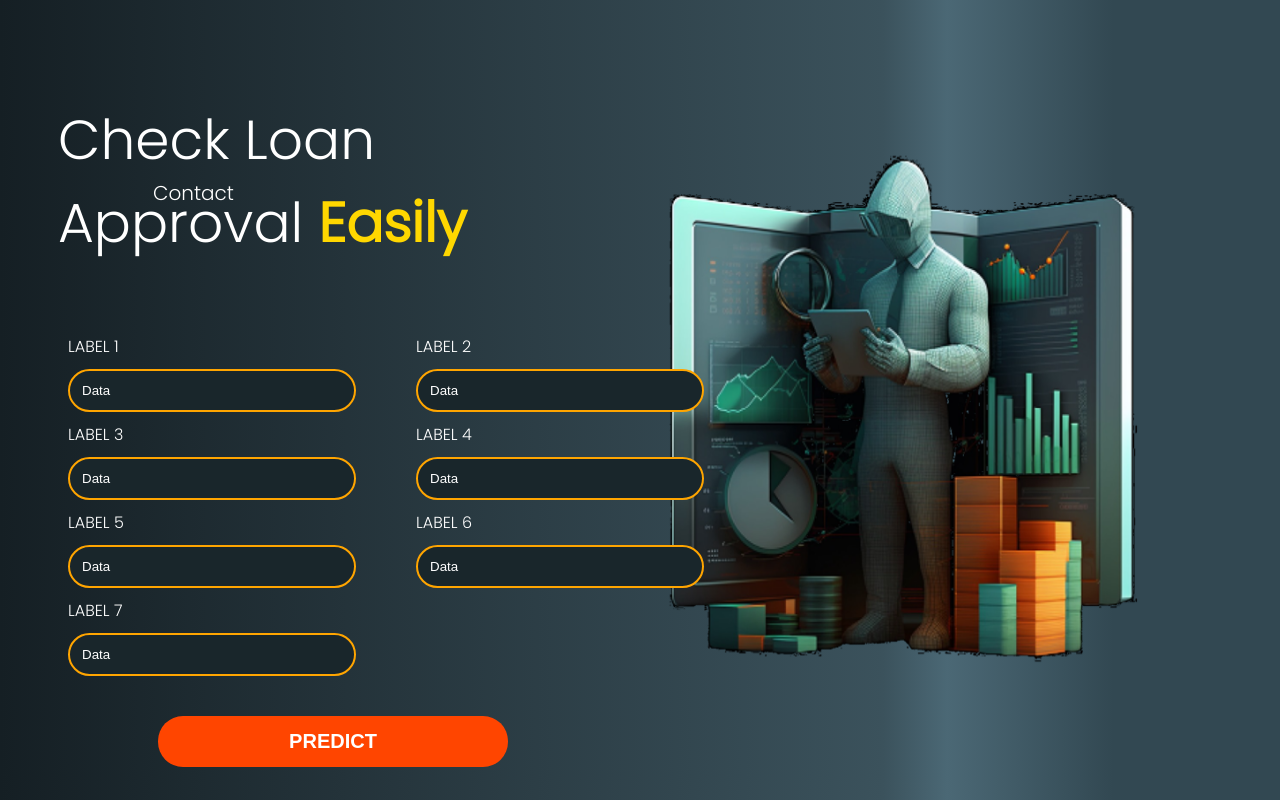
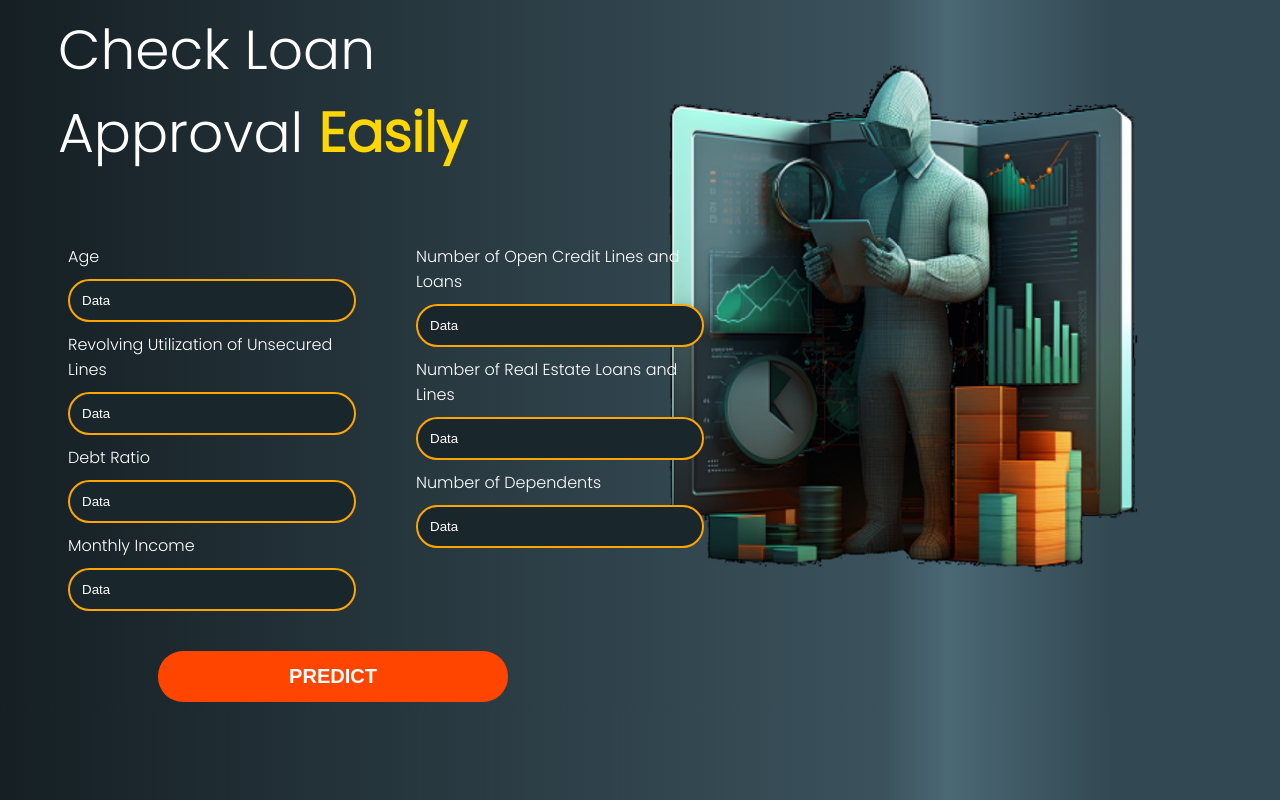
Before and after one commit to rudraa-ksh/LOAN-DEFAULT-PREDICTION, a Django app: template main/templates/Home.html in a window 1280 px wide. Run offline with Django 5.2, Linux system fonts and the light colour scheme; the template is opened without the code that fills it, so the values that code supplies are empty.

Commit message:
Update: HTML and CSS Files

```diff
--- a/main/templates/Home.css
+++ b/main/templates/Home.css
@@ -3,27 +3,11 @@ body {
     background: linear-gradient(90deg, rgba(21,31,36,1) 0%, rgba(59,82,92,1) 69%, rgba(75,104,117,1) 74%, rgba(50,72,82,1) 87%);
     font-family: 'Poppins', sans-serif;
 }
-ul {
-    list-style: none;
-    margin: 0;
-    padding: 0;
-}
+
 #main_text{
     margin-left: 50px;
 }
-#navbar {
-    display: flex;
-    justify-content: space-around;
-    align-items: center;
-    height: 50px;
-    margin-bottom: 40px;
-}
-#navbar li {
-    display: inline-block;
-    font-size: 20px;
-    margin: 20px;
-    padding: 110px;
-}
+
 span{
     color: white;
     font-size: 55px;
@@ -33,15 +17,6 @@ span{
     color:gold;
     font-weight: bold;
 }
-#navbar a {
-    text-decoration: none;
-    color: #fff;
-    padding: 15px;
-    display: block;
-}
-#navbar a:hover {
-    background-color: #555;
-}
 #image {
     margin-top: 35px;
     margin-right: 100px;
@@ -50,14 +25,10 @@ span{
     height: 550px;
     width: 550px;
 }
-.heading {
-    color:white;
-    font-size: 62px;
-    padding-left:60px;
-    display:flex;
-}
+
 .search-bar {
-    margin-left:60px;
+    color: White;
+    margin-left: 60px;
     padding: 12px;
     border: 2px solid orange;
     border-radius: 25px;
--- a/main/templates/Home.html
+++ b/main/templates/Home.html
@@ -3,47 +3,35 @@
 <head>
     <meta charset="UTF-8">
     <meta name="viewport" content="width=device-width, initial-scale=1.0">
-    <title>Navbar Example</title>
+    <title>LOAN DEFAULT PREDICTION</title>
     <link rel="stylesheet" href="Home.css">
     <link rel="preconnect" href="https://fonts.googleapis.com">
     <link rel="preconnect" href="https://fonts.gstatic.com" crossorigin>
     <link href="https://fonts.googleapis.com/css2?family=Poppins:wght@300&display=swap" rel="stylesheet">
 </head>
 <body>
-<div>
-    <nav id="navbar">
-        <ul>
-            <li><a href="#">Home</a></li>
-            <li><a href="#">About Us</a></li>
-            <li><a href="#">Services</a></li>
-            <li><a href="#">Contact</a></li>
-        </ul>
-    </nav>
-</div>
     <img src="Picture1.png" alt="Scientist Image" id="image" >
     <div id ="main_text">
         <span>Check Loan Approval</span><span id="yellow_text"> Easily</span>
     </div>
-
     <div class="boxes">
-    <div class="first">
-        <label for="label1" class="labels">LABEL 1</label>
+        <div>
+            <label for="label1" class="labels">Age</label>
                 <input type="text" class="search-bar" placeholder="Data">
-        <label for="label3" class="labels">LABEL 3</label>
+            <label for="label3" class="labels">Revolving Utilization of Unsecured Lines</label>
                 <input type="text" class="search-bar" placeholder="Data">
-        <label for="label5" class="labels">LABEL 5</label>
+            <label for="label5" class="labels">Debt Ratio</label>
                 <input type="text" class="search-bar" placeholder="Data">
-        <label for="label7" class="labels">LABEL 7</label>
+            <label for="label7" class="labels">Monthly Income</label>
                 <input type="text" class="search-bar" placeholder="Data">
         </div>
-    <div class="second">
-        <label for="label2" class="labels">LABEL 2</label>
+        <div>
+            <label for="label2" class="labels">Number of Open Credit Lines and Loans</label>
                 <input type="text" class="search-bar" placeholder="Data">
-        <label for="label4" class="labels">LABEL 4</label>
+            <label for="label4" class="labels">Number of Real Estate Loans and Lines</label>
                 <input type="text" class="search-bar" placeholder="Data">
-        <label for="label6" class="labels">LABEL 6</label>
+            <label for="label6" class="labels">Number of Dependents</label>
                 <input type="text" class="search-bar" placeholder="Data">
-
         </div>
     </div>
     <div>
```
Lines whose indentation alone changed are shown as unchanged.
